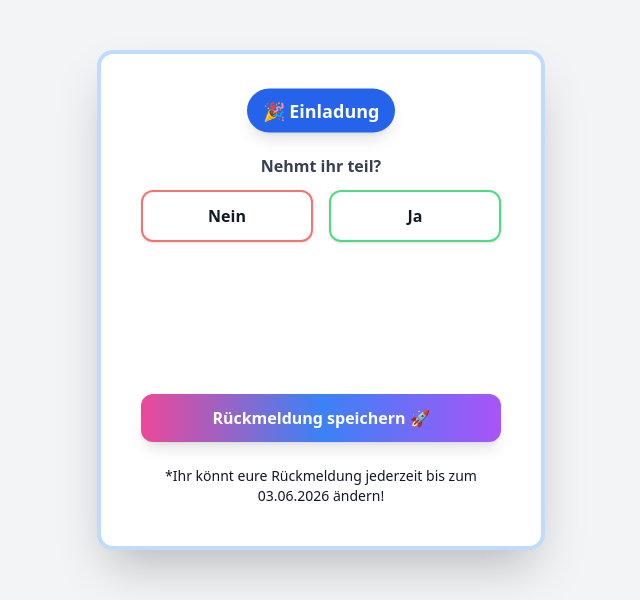
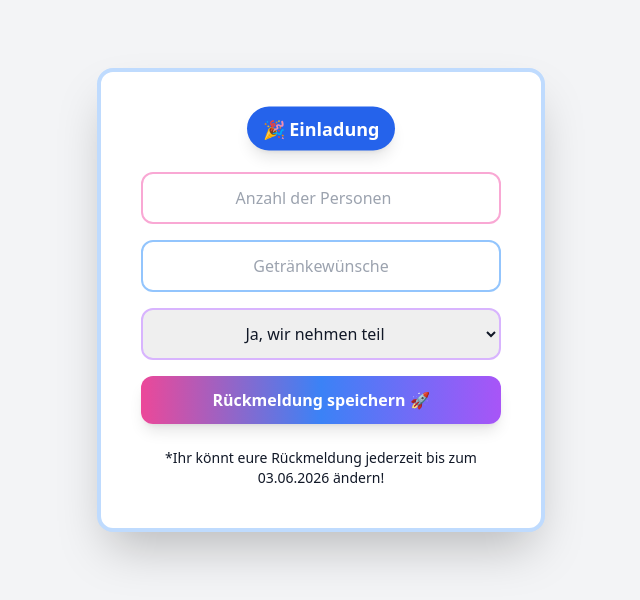
Before and after one commit to BassdoxXx/simple_invites, a Flask app: template app/templates/respond.html in a window 1280 px wide. Shown: the top 600 px of the page, without its empty margins (319-959 px from the left). Run offline with Flask 3, Linux system fonts and the light colour scheme; the template is opened without the code that fills it, so the values that code supplies are empty; parts of the project's set-up code (start-up, migrations or seed data) failed here and were passed over; some libraries are stand-ins or nearby versions.

Commit message:
Revert "changed design for feedback"
This reverts commit 0b7de5f05257d02fe130b2e72a7159569cd30fe0.

```diff
--- a/app/templates/respond.html
+++ b/app/templates/respond.html
@@ -1,61 +1,26 @@
-{% extends "layout_guest.html" %} {% block title %}Einladung beantworten{%
-endblock %} {% block content %}
-<div
-  class="flex items-center justify-center bg-gray-100 pt-6 pb-4 min-h-[70vh]"
->
-  <div
-    class="bg-white rounded-2xl shadow-2xl p-10 w-full max-w-md border-4 border-blue-200"
-  >
+{% extends "layout_guest.html" %}
+
+{% block title %}Einladung beantworten{% endblock %}
+
+{% block content %}
+<div class="flex items-center justify-center bg-gray-100 pt-6 pb-4 min-h-[70vh]">
+  <div class="bg-white rounded-2xl shadow-2xl p-10 w-full max-w-md border-4 border-blue-200">
     {% if vereins_name %}
-    <h2
-      class="text-3xl font-extrabold text-pink-600 text-center mb-2 drop-shadow"
-    >
-      {{ vereins_name }}
-    </h2>
-    {% endif %} {% if event_name %}
-    <h3 class="text-xl font-semibold text-blue-700 text-center mb-6">
-      {{ event_name }}
-    </h3>
+      <h2 class="text-3xl font-extrabold text-pink-600 text-center mb-2 drop-shadow">{{ vereins_name }}</h2>
+    {% endif %}
+    {% if event_name %}
+      <h3 class="text-xl font-semibold text-blue-700 text-center mb-6">{{ event_name }}</h3>
     {% endif %}
     <div class="flex justify-center mb-4">
-      <span
-        class="inline-block bg-blue-600 text-white rounded-full px-4 py-2 text-lg font-bold shadow-lg animate-bounce"
-        >🎉 Einladung</span
-      >
+      <span class="inline-block bg-blue-600 text-white rounded-full px-4 py-2 text-lg font-bold shadow-lg animate-bounce">🎉 Einladung</span>
     </div>
     <form method="POST" class="space-y-4">
-  <!-- Teilnahmeauswahl -->
-  <div class="flex flex-col gap-3">
-    <p class="text-center font-semibold text-gray-700">Nehmt ihr teil?</p>
-
-    <div class="flex justify-center gap-4">
-      <label class="w-1/2">
-        <input type="radio" name="attending" value="no" class="peer hidden" id="attending_no"
-          {% if response and response.attending == 'no' %}checked{% endif %}>
-        <div
-          class="w-full text-center border-2 border-red-400 rounded-xl py-3 font-bold shadow transition-all peer-checked:bg-red-500 peer-checked:text-white peer-checked:scale-105 hover:scale-105 cursor-pointer">
-          Nein
-        </div>
-      </label>
-
-      <label class="w-1/2">
-        <input type="radio" name="attending" value="yes" class="peer hidden" id="attending_yes"
-          {% if response and response.attending == 'yes' %}checked{% endif %}>
-        <div
-          class="w-full text-center border-2 border-green-400 rounded-xl py-3 font-bold shadow transition-all peer-checked:bg-green-500 peer-checked:text-white peer-checked:scale-105 hover:scale-105 cursor-pointer">
-          Ja
-        </div>
-      </label>
-    </div>
-  </div>
-
-  <!-- Zusatzfelder, nur wenn Teilnahme = Ja -->
-  <div id="extra-fields" class="space-y-4 transition-opacity duration-500 opacity-100">
       <input
         type="number"
         name="persons"
         min="1"
         max="100"
+        required
         value="{{ response.persons if response else '' }}"
         class="w-full p-3 border-2 border-pink-300 rounded-xl text-center focus:outline-none focus:border-blue-500 transition"
         placeholder="Anzahl der Personen"
@@ -67,46 +32,16 @@ endblock %} {% block content %}
         class="w-full p-3 border-2 border-blue-300 rounded-xl text-center focus:outline-none focus:border-pink-500 transition"
         placeholder="Getränkewünsche"
       />
-  </div>
-
-  <button
-    type="submit"
-    class="w-full bg-gradient-to-r from-pink-500 via-blue-500 to-purple-500 text-white py-3 px-4 rounded-xl font-bold shadow-lg hover:scale-105 transition"
-  >
+      <select name="attending" class="w-full p-3 border-2 border-purple-300 rounded-xl text-center focus:outline-none focus:border-blue-500 transition">
+        <option value="yes" {% if response and response.attending == 'yes' %}selected{% endif %}>Ja, wir nehmen teil</option>
+        <option value="no" {% if response and response.attending == 'no' %}selected{% endif %}>Nein, wir nehmen nicht teil</option>
+      </select>
+      <button type="submit" class="w-full bg-gradient-to-r from-pink-500 via-blue-500 to-purple-500 text-white py-3 px-4 rounded-xl font-bold shadow-lg hover:scale-105 transition">
         Rückmeldung speichern 🚀
       </button>
     </form>
-
-    <br />
-    <p class="text-sm text-center">
-      *Ihr könnt eure Rückmeldung jederzeit bis zum 03.06.2026 ändern!
-    </p>
+    <br>
+    <p class="text-sm text-center">*Ihr könnt eure Rückmeldung jederzeit bis zum 03.06.2026 ändern!</p>
   </div>
 </div>
-<script>
-  document.addEventListener("DOMContentLoaded", function () {
-    const yes = document.getElementById("attending_yes");
-    const no = document.getElementById("attending_no");
-    const extra = document.getElementById("extra-fields");
-
-    function toggleExtraFields() {
-      if (yes.checked) {
-        extra.classList.remove("opacity-0", "pointer-events-none");
-        extra.classList.add("opacity-100");
-      } else {
-        extra.classList.add("opacity-0", "pointer-events-none");
-        extra.classList.remove("opacity-100");
-      }
-    }
-
-    // Initialzustand setzen
-    toggleExtraFields();
-
-    // Event-Listener hinzufügen
-    yes.addEventListener("change", toggleExtraFields);
-    no.addEventListener("change", toggleExtraFields);
-  });
-</script>
-
-
 {% endblock %}
```
Lines whose indentation alone changed are shown as unchanged.
